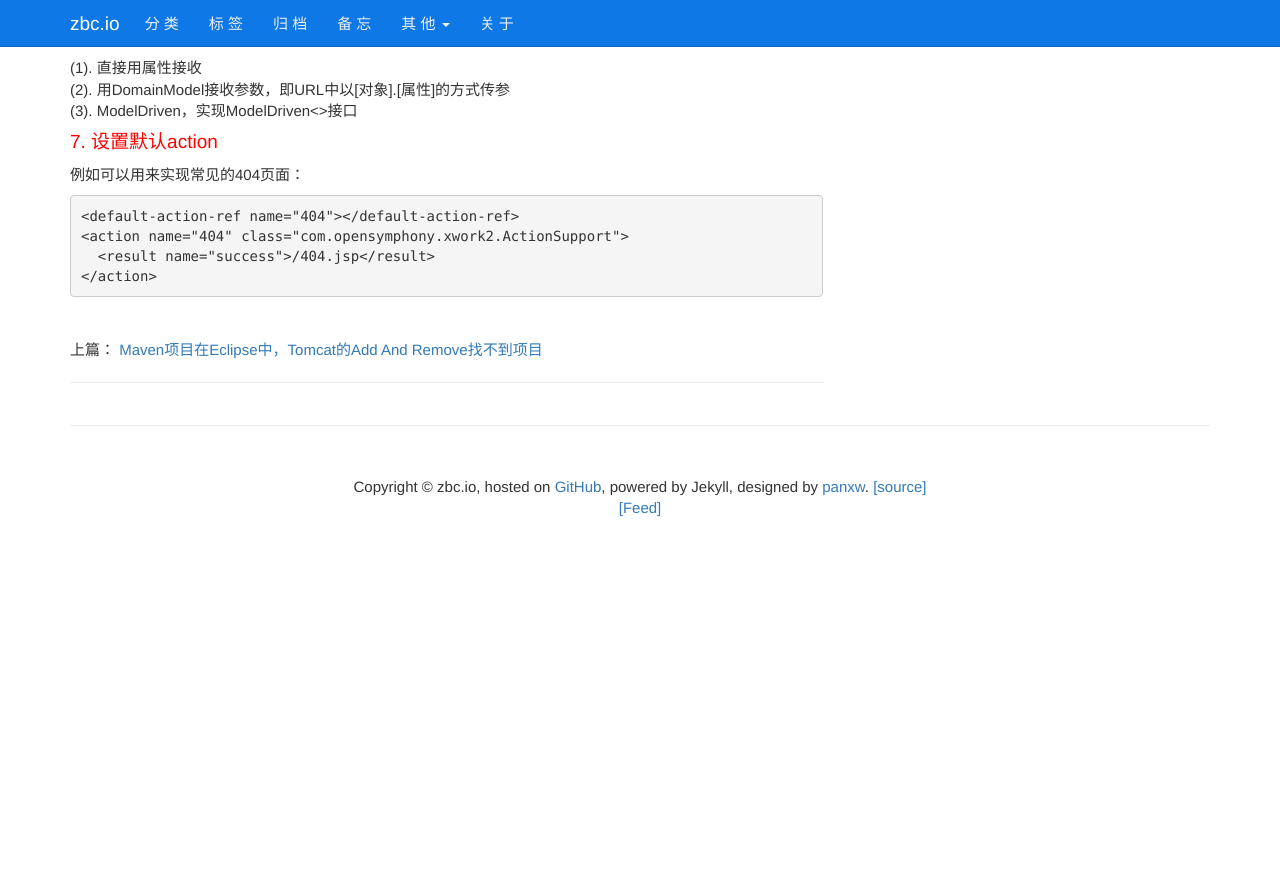
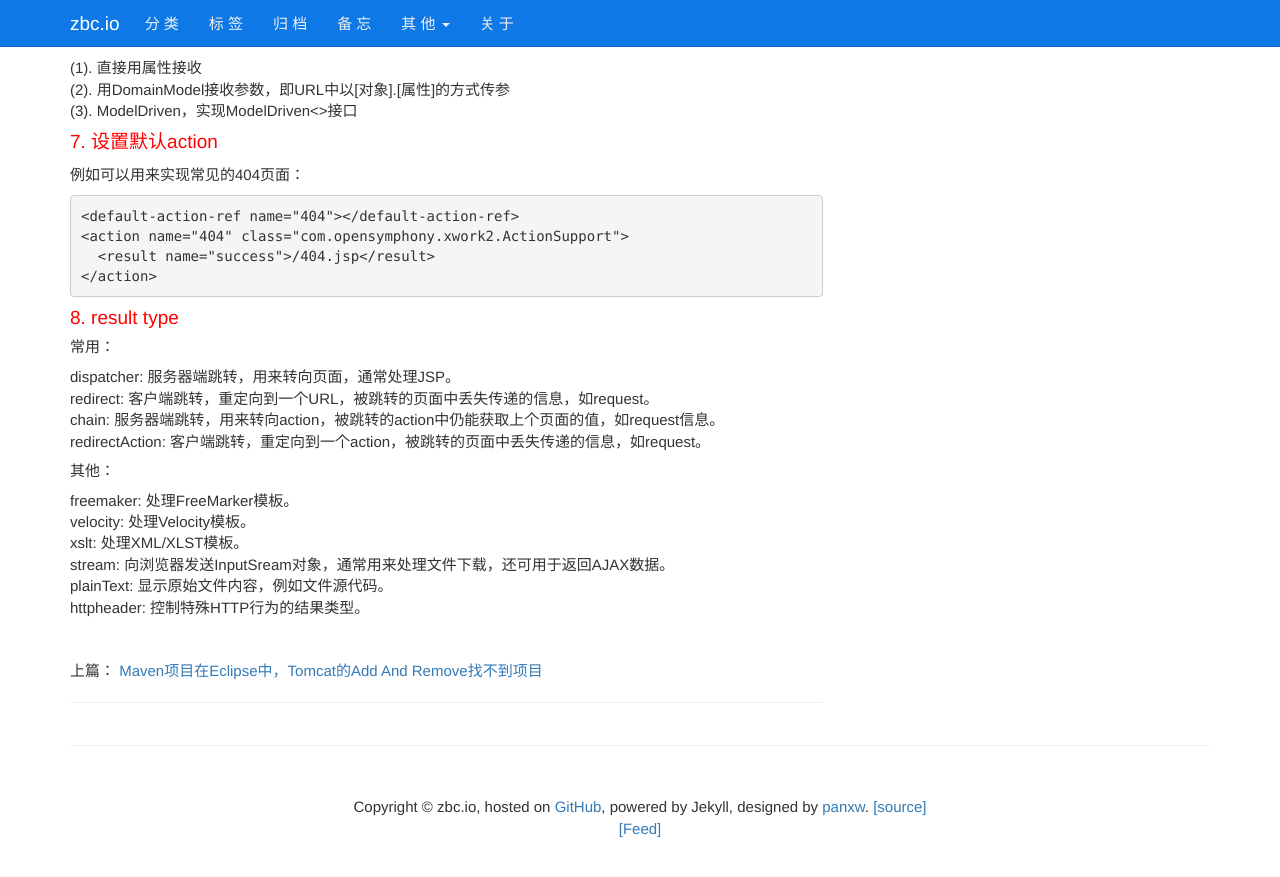
Before and after one commit to zbc0512/zbc0512.github.io, a Jekyll site: the page built from _posts/2016-04-12-struts2.md, in a window 1280 px wide and 900 px high, scrolled down 882 px. Shown: the top 877 px of the window. Built offline with Jekyll 4.4.1, drawn with Linux system fonts in a browser that asks for light colours; nearby versions of some CDN libraries; library files that are not in the unit come from our copies; comment, search, counter and statistics services are not loaded; before the commit the page ends 1461 px from its top, so only the background shows below that.

Commit message:
Update 2016-04-12-struts2.md

```diff
--- a/_posts/2016-04-12-struts2.md
+++ b/_posts/2016-04-12-struts2.md
@@ -61,3 +61,21 @@ struts.xml配置为如下才可使用：
     <action name="404" class="com.opensymphony.xwork2.ActionSupport">
       <result name="success">/404.jsp</result>
     </action>
+
+#### <font color="#F00">8. result type</font>
+
+##### 常用：
+
+dispatcher: 服务器端跳转，用来转向页面，通常处理JSP。
+redirect: 客户端跳转，重定向到一个URL，被跳转的页面中丢失传递的信息，如request。
+chain: 服务器端跳转，用来转向action，被跳转的action中仍能获取上个页面的值，如request信息。
+redirectAction: 客户端跳转，重定向到一个action，被跳转的页面中丢失传递的信息，如request。
+
+##### 其他：
+
+freemaker: 处理FreeMarker模板。
+velocity: 处理Velocity模板。
+xslt: 处理XML/XLST模板。
+stream: 向浏览器发送InputSream对象，通常用来处理文件下载，还可用于返回AJAX数据。
+plainText: 显示原始文件内容，例如文件源代码。
+httpheader: 控制特殊HTTP行为的结果类型。
```
